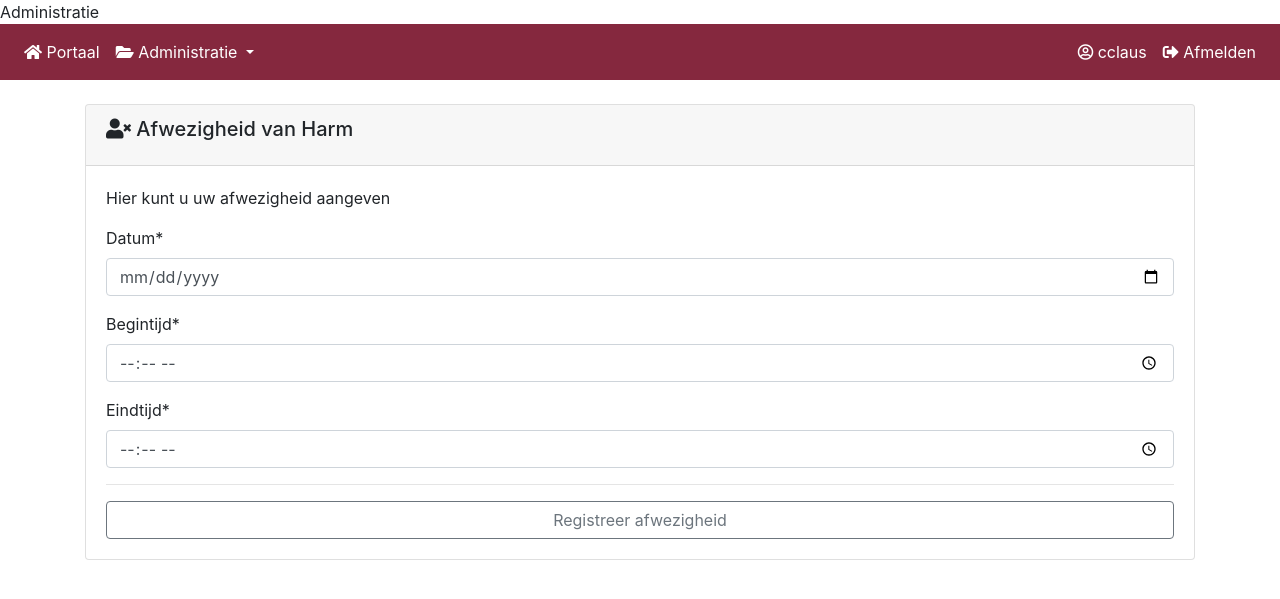
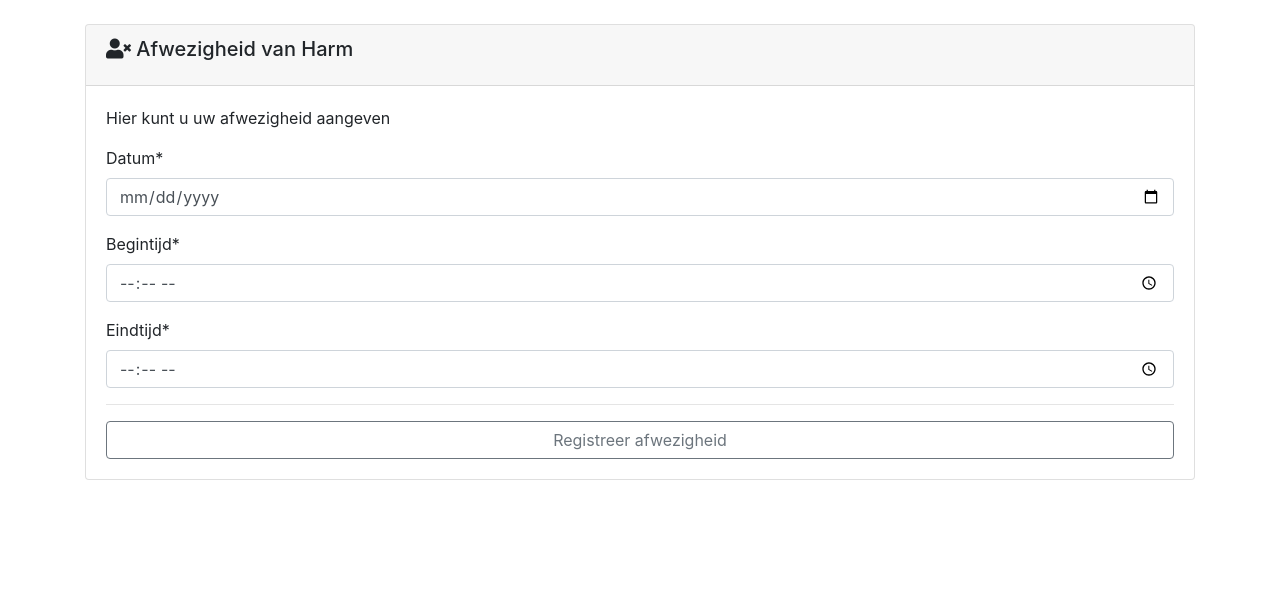
Before and after one commit to C-Claus/_claus_portaal, a Django app: page /aanwezigheid/1 in a window 1280 px wide. Shown: the top 599 px of the page. Run offline with Django 3.2, Linux system fonts and the light colour scheme; a user stored in the database is signed in; data comes from the database, SQL or seed files in the repository; some libraries are stand-ins or nearby versions.

Commit message:
commented out groups in html tag

```diff
--- a/claus_portaal/templates/claus_portaal/base.html
+++ b/claus_portaal/templates/claus_portaal/base.html
@@ -42,15 +42,15 @@
 {% load has_group %}
 
 
-{% if request.user|has_group:'Administratie' %}
-  Administratie
-  {% include 'claus_portaal/navbar_administratie.html' %}
-{% endif %}
+{# if request.user|has_group:'Administratie' #}
+  <!-- Administratie -->
+  {# include 'claus_portaal/navbar_administratie.html' #}
+{# endif #}
 
-{% if request.user|has_group:'Uitvoerend' %}
- Uitvoerend
- {% include 'claus_portaal/navbar_uitvoerend.html' %}
-{% endif %}
+{# if request.user|has_group:'Uitvoerend' #}
+ <!--Uitvoerend -->
+ {# include 'claus_portaal/navbar_uitvoerend.html' #}
+{# endif #}
 
 
 {% endif %}
```
